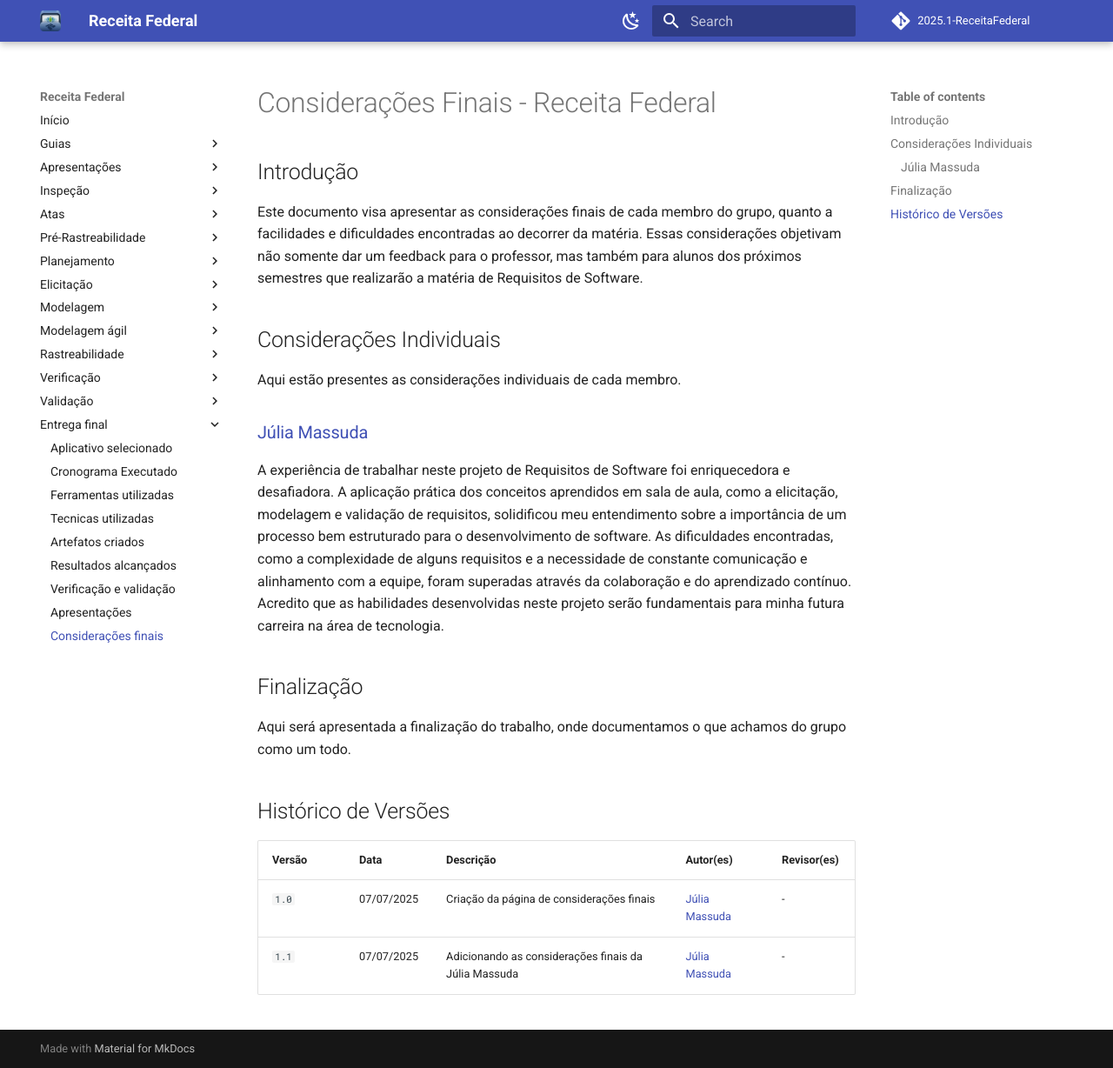
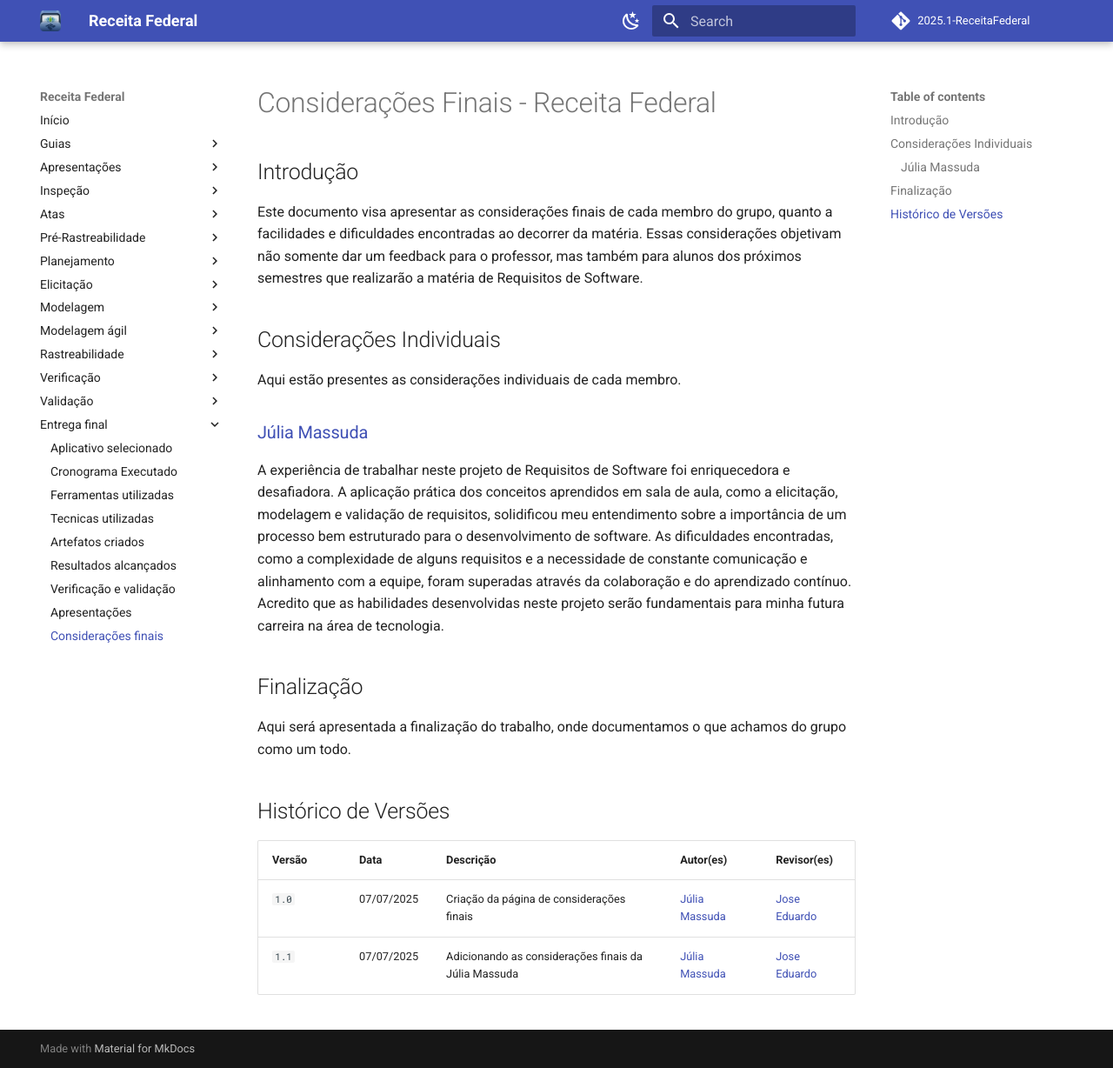
Before and after one commit to Requisitos-de-Software/2025.1-Meu-INSS, an MkDocs documentation site: the page built from docs/entrega-final/consideracoes-finais.md, in a window 1280 px wide and 1228 px high. Shown: the whole window at 87% size. Built offline with MkDocs 1.6.1 and Material for MkDocs 9.7.7, drawn with Linux system fonts in a browser that asks for light colours; comment, search, counter and statistics services are not loaded.

Commit message:
Update consideracoes-finais.md

```diff
--- a/docs/entrega-final/consideracoes-finais.md
+++ b/docs/entrega-final/consideracoes-finais.md
@@ -20,5 +20,5 @@ Aqui será apresentada a finalização do trabalho, onde documentamos o que acha
 
 | Versão | Data | Descrição | Autor(es) | Revisor(es) |
 | --- | --- | --- | --- | --- |
-| `1.0` | 07/07/2025 | Criação da página de considerações finais | [Júlia Massuda](https://github.com/JuliaReis18) | - |
-| `1.1` | 07/07/2025 | Adicionando as considerações finais da Júlia Massuda | [Júlia Massuda](https://github.com/JuliaReis18) | - |
+| `1.0` | 07/07/2025 | Criação da página de considerações finais | [Júlia Massuda](https://github.com/JuliaReis18) |[Jose Eduardo](https://github.com/jevprado) |
+| `1.1` | 07/07/2025 | Adicionando as considerações finais da Júlia Massuda | [Júlia Massuda](https://github.com/JuliaReis18) | [Jose Eduardo](https://github.com/jevprado) |
```
